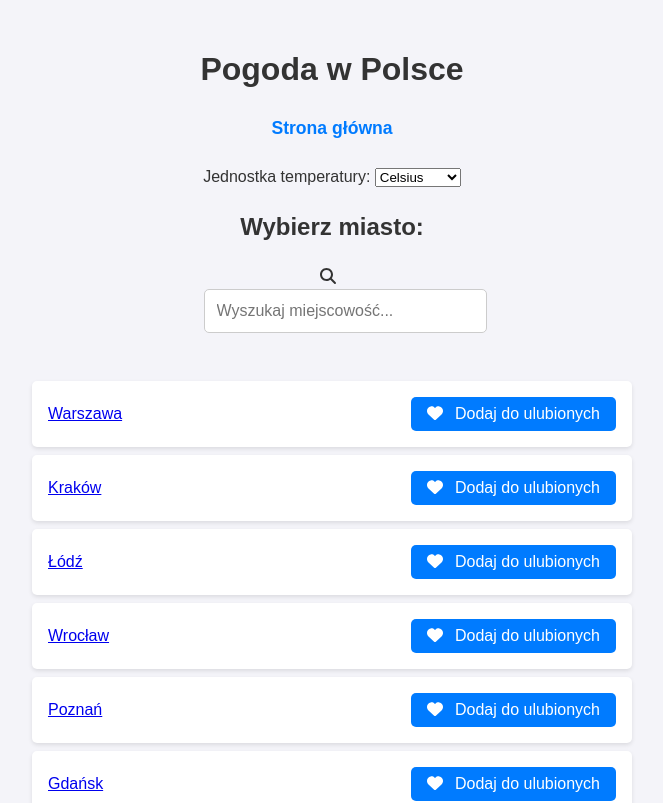
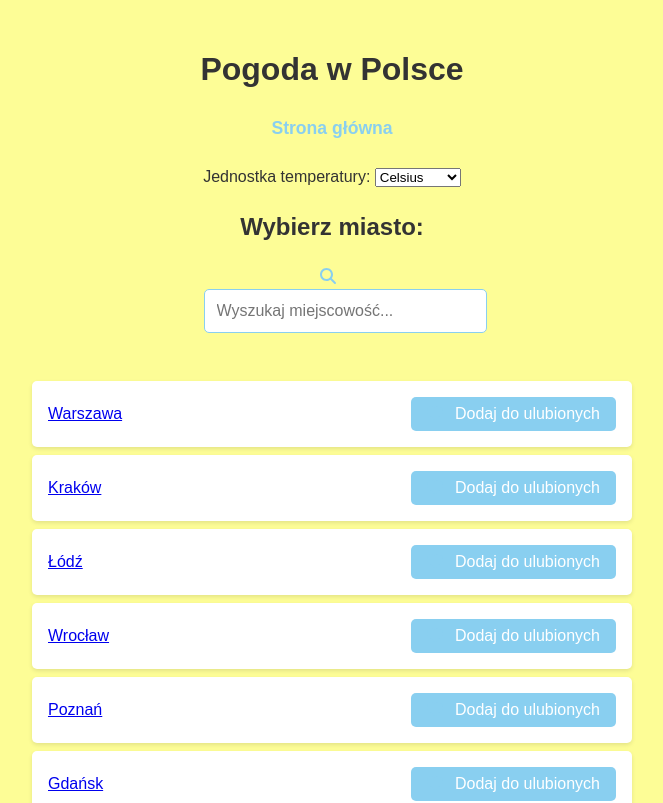
Before and after one commit to Freef0rmSneake/FEzad3, a React (Create React App) app: page / in a window 1280 px wide. Shown: the top 803 px of the page, without its empty margins (308-971 px from the left). Built offline with nearby package versions, Linux system fonts and the light colour scheme; no server answers.

Commit message:
Bezpieczeństwo, stabilność, optymalizacja i kolorky :3

```diff
--- a/src/components/CityList.js
+++ b/src/components/CityList.js
@@ -4,6 +4,7 @@ import { Link } from 'react-router-dom';
 import { FontAwesomeIcon } from '@fortawesome/react-fontawesome';
 import { faHeart, faSearch } from '@fortawesome/free-solid-svg-icons';
 import { addFavorite, removeFavorite } from '../features/favoriteCitiesSlice';
+import { saveToLocalStorage, getFromLocalStorage, isLocalStorageAvailable } from '../utils/localStorageUtils';
 
 const cities = [
   'Warszawa', 'Kraków', 'Łódź', 'Wrocław', 'Poznań',
@@ -30,6 +31,9 @@ const CityList = () => {
       dispatch(removeFavorite(city));
     } else {
       dispatch(addFavorite(city));
+    }
+    if (isLocalStorageAvailable()) {
+      saveToLocalStorage('favoriteCities', favorites);
     }
   };
 
--- a/src/hooks/useWeather.js
+++ b/src/hooks/useWeather.js
@@ -17,7 +17,7 @@ export const useWeather = (city) => {
       setCurrentWeather(current);
       setForecast(forecastData);
     } catch (err) {
-      setError(err.message);
+      setError('Nie udało się pobrać danych pogodowych. Spróbuj ponownie później.');
     } finally {
       setLoading(false);
     }
--- a/src/styles/App.css
+++ b/src/styles/App.css
@@ -1,11 +1,11 @@
 /* Ogólne style */
 :root {
-  --primary-color: #007bff;
-  --secondary-color: #0056b3;
-  --background-color: #f4f4f9;
-  --text-color: #333;
-  --white: #ffffff;
-  --black: #000000;
+  --primary-color: #89CFF0; /* Pastelowy niebieski */
+  --secondary-color: #77DD77; /* Pastelowa zieleń */
+  --background-color: #FDFD96; /* Pastelowy żółty */
+  --text-color: #333333; /* Ciemnoszary dla tekstu */
+  --white: #FFFFFF; /* Biały */
+  --black: #000000; /* Czarny */
   --font-family: 'Arial', sans-serif;
   --font-size-base: 16px;
   --spacing-unit: 8px;
@@ -54,9 +54,10 @@ nav a:hover {
   padding: calc(var(--spacing-unit) * 1.5);
   width: 100%;
   max-width: 400px;
-  border: 1px solid #ccc;
+  border: 1px solid var(--primary-color);
   border-radius: 5px;
   font-size: 1rem;
+  background-color: var(--white);
 }
 
 /* Lista miast */
@@ -129,6 +130,7 @@ nav a:hover {
 .weather-card h3 {
   margin-top: 0;
   font-size: 1.5rem;
+  color: var(--primary-color);
 }
 
 .weather-card p {
@@ -139,6 +141,7 @@ nav a:hover {
 /* Ikony */
 .icon {
   margin-right: calc(var(--spacing-unit) * 1);
+  color: var(--primary-color);
 }
 
 /* Responsywność */
--- /dev/null
+++ b/src/utils/localStorageUtils.js
@@ -0,0 +1,26 @@
+import CryptoJS from 'crypto-js';
+
+const SECRET_KEY = 'tajny-klucz';
+
+export const saveToLocalStorage = (key, data) => {
+  const encryptedData = CryptoJS.AES.encrypt(JSON.stringify(data), SECRET_KEY).toString();
+  localStorage.setItem(key, encryptedData);
+};
+
+export const getFromLocalStorage = (key) => {
+  const encryptedData = localStorage.getItem(key);
+  if (!encryptedData) return null;
+  const bytes = CryptoJS.AES.decrypt(encryptedData, SECRET_KEY);
+  return JSON.parse(bytes.toString(CryptoJS.enc.Utf8));
+};
+
+export const isLocalStorageAvailable = () => {
+  try {
+    const testKey = '__test__';
+    localStorage.setItem(testKey, testKey);
+    localStorage.removeItem(testKey);
+    return true;
+  } catch (e) {
+    return false;
+  }
+};
```
